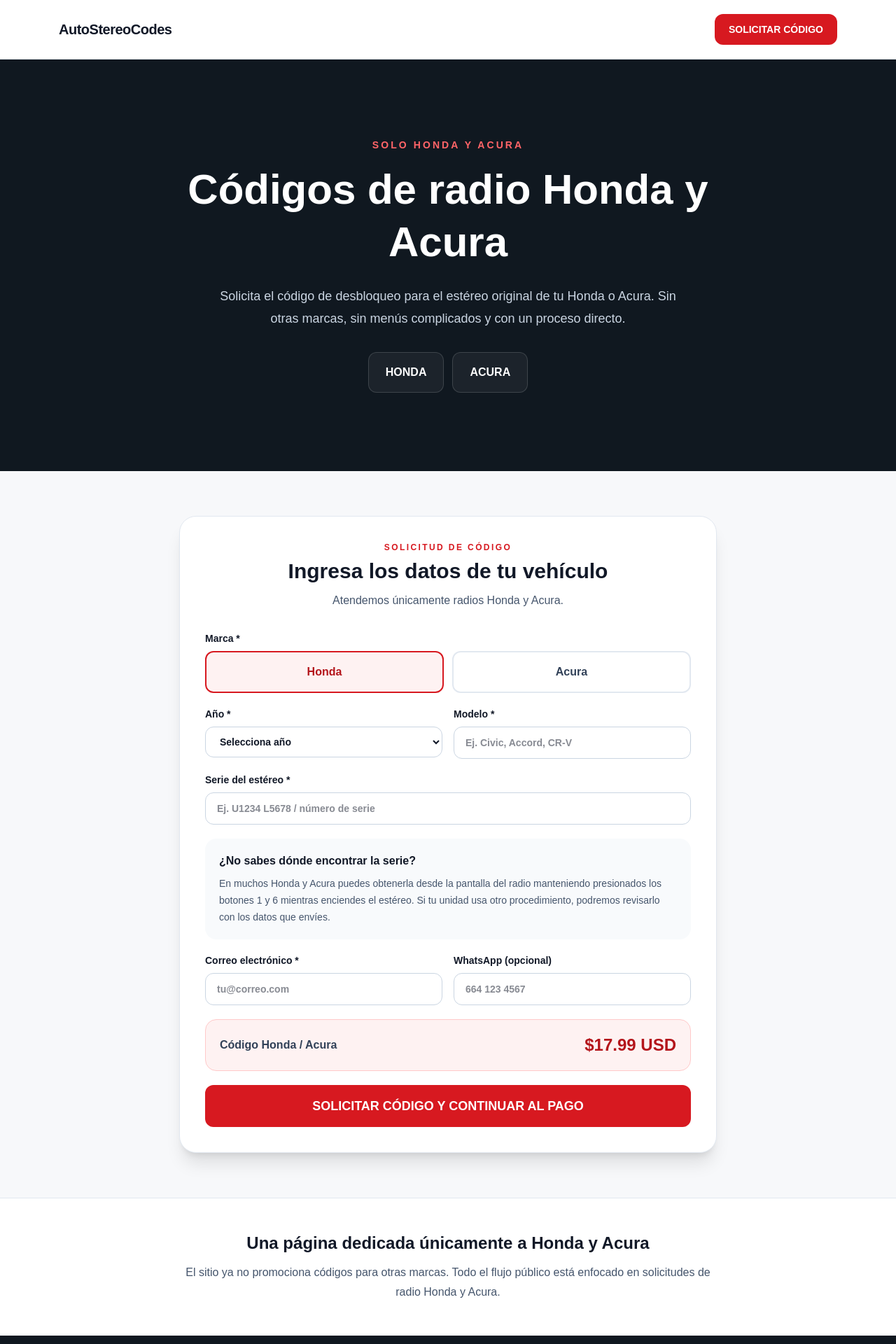
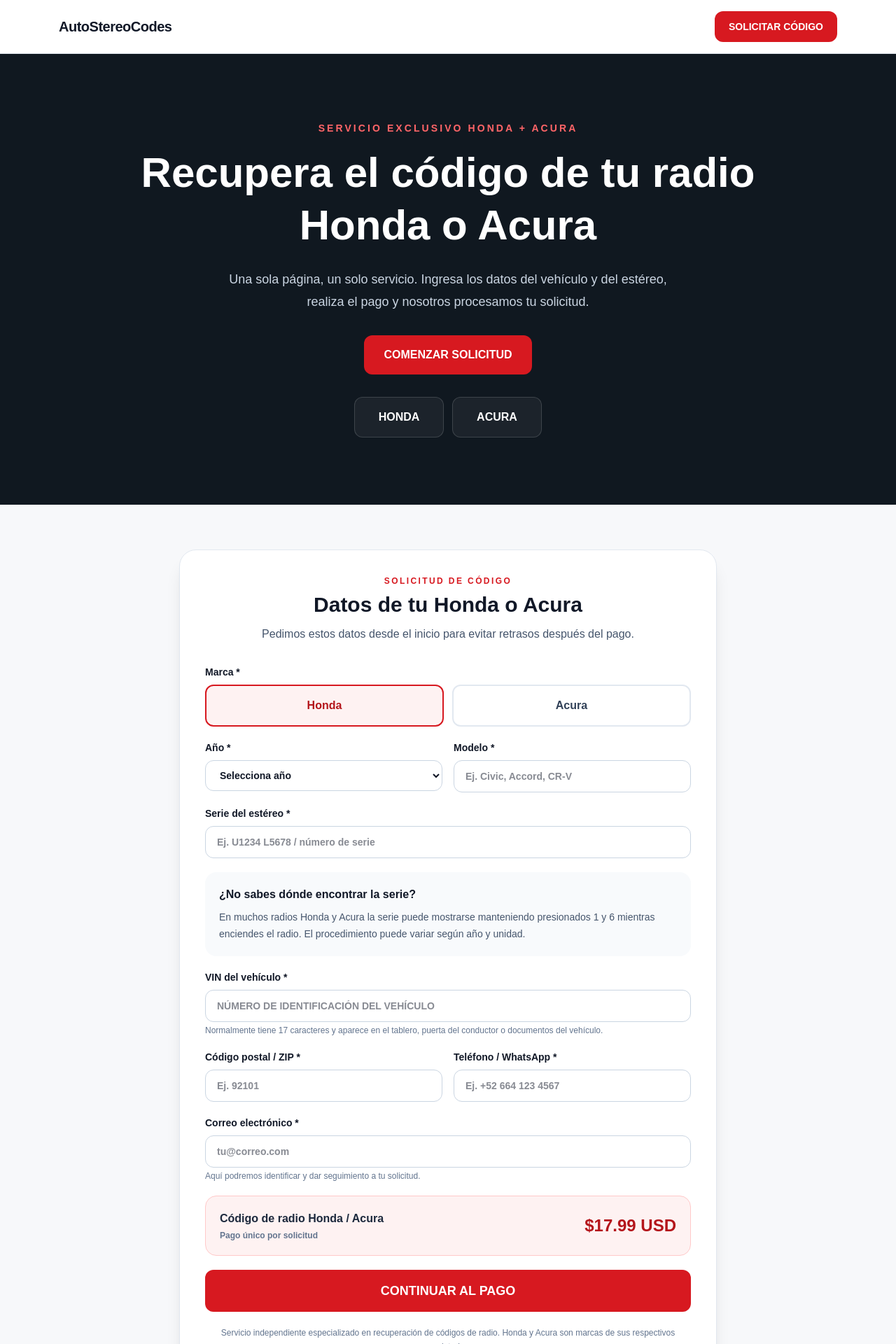
Before and after one commit to victornada2001-hash/Auto-Stereo-Codes---Car-Radio-Code-Service, a Next.js app in the folder app/: page / in a window 1280 px wide. Shown: the top 1920 px of the page at 70% size. Built offline with nearby package versions, Linux system fonts and the light colour scheme.

Commit message:
Simplify Honda Acura homepage and collect lookup details

```diff
--- a/app/app/HondaAcuraHome.tsx
+++ b/app/app/HondaAcuraHome.tsx
@@ -3,7 +3,7 @@
 import { FormEvent, useState } from "react";
 
 const PRICE_USD = 17.99;
-const YEARS = Array.from({ length: 31 }, (_, i) => String(new Date().getFullYear() - i));
+const YEARS = Array.from({ length: 35 }, (_, i) => String(new Date().getFullYear() - i));
 
 export default function HondaAcuraHome() {
   const [brand, setBrand] = useState<"Honda" | "Acura">("Honda");
@@ -16,11 +16,13 @@
     const year = String(data.get("year") || "").trim();
     const model = String(data.get("model") || "").trim();
     const serial = String(data.get("serial") || "").trim();
+    const vin = String(data.get("vin") || "").trim().toUpperCase();
+    const postalCode = String(data.get("postalCode") || "").trim().toUpperCase();
     const email = String(data.get("email") || "").trim();
     const phone = String(data.get("phone") || "").trim();
 
-    if (!year || !model || !serial || !email) {
-      setMessage("Completa marca, año, modelo, serie del estéreo y correo electrónico.");
+    if (!year || !model || !serial || !vin || !postalCode || !email || !phone) {
+      setMessage("Completa todos los datos para poder procesar tu código Honda o Acura.");
       return;
     }
 
@@ -32,8 +34,10 @@
         headers: { "Content-Type": "application/json" },
         body: JSON.stringify({
           serial,
+          vin,
+          postalCode,
           email,
-          phone: "",
+          phone,
           prioritySms: false,
           language: "es",
           detectedBrand: brand,
@@ -42,7 +46,14 @@
       });
       const result = await response.json();
       if (!response.ok || !result.url) {
-        setMessage("No pudimos iniciar el pago. Revisa tus datos e inténtalo de nuevo.");
+        const messages: Record<string, string> = {
+          INVALID_EMAIL: "Escribe un correo electrónico válido.",
+          EMAIL_UNDELIVERABLE: "No pudimos validar ese correo. Revisa que esté escrito correctamente.",
+          INVALID_INPUT: "Revisa los datos del vehículo e inténtalo de nuevo.",
+          UNSUPPORTED_BRAND: "Este servicio solo acepta Honda y Acura.",
+          NOT_CONFIGURED: "El sistema de pago todavía no está disponible. Inténtalo más tarde.",
+        };
+        setMessage(messages[result?.code] || "No pudimos iniciar el pago. Revisa tus datos e inténtalo de nuevo.");
         setBusy(false);
         return;
       }
@@ -55,31 +66,32 @@
 
   return (
     <main className="min-h-screen bg-[#f7f8fa] text-[#111827]">
-      <header className="border-b border-slate-200 bg-white">
-        <div className="mx-auto flex max-w-6xl items-center justify-between px-5 py-5">
+      <header className="sticky top-0 z-20 border-b border-slate-200 bg-white/95 backdrop-blur">
+        <div className="mx-auto flex max-w-6xl items-center justify-between px-5 py-4">
           <a href="/" className="text-xl font-black tracking-tight text-[#111827]">AutoStereoCodes</a>
-          <a href="#solicitar" className="rounded-xl bg-[#d71920] px-5 py-3 text-sm font-black uppercase text-white">Solicitar código</a>
+          <a href="#solicitar" className="rounded-xl bg-[#d71920] px-5 py-3 text-sm font-black uppercase text-white transition hover:bg-[#b4151b]">Solicitar código</a>
         </div>
       </header>
 
-      <section className="bg-[#101820] px-5 py-20 text-center text-white md:py-28">
+      <section className="bg-[#101820] px-5 py-16 text-center text-white md:py-24">
         <div className="mx-auto max-w-4xl">
-          <div className="text-sm font-black uppercase tracking-[.22em] text-red-400">Solo Honda y Acura</div>
-          <h1 className="mt-4 text-4xl font-black leading-tight sm:text-6xl">Códigos de radio Honda y Acura</h1>
-          <p className="mx-auto mt-6 max-w-2xl text-lg leading-8 text-slate-300">Solicita el código de desbloqueo para el estéreo original de tu Honda o Acura. Sin otras marcas, sin menús complicados y con un proceso directo.</p>
+          <div className="text-sm font-black uppercase tracking-[.22em] text-red-400">Servicio exclusivo Honda + Acura</div>
+          <h1 className="mt-4 text-4xl font-black leading-tight sm:text-6xl">Recupera el código de tu radio Honda o Acura</h1>
+          <p className="mx-auto mt-6 max-w-2xl text-lg leading-8 text-slate-300">Una sola página, un solo servicio. Ingresa los datos del vehículo y del estéreo, realiza el pago y nosotros procesamos tu solicitud.</p>
+          <a href="#solicitar" className="mt-8 inline-flex rounded-xl bg-[#d71920] px-7 py-4 font-black uppercase text-white transition hover:bg-[#b4151b]">Comenzar solicitud</a>
           <div className="mx-auto mt-8 flex max-w-md justify-center gap-3">
-            <div className="rounded-xl border border-white/15 bg-white/5 px-6 py-4 font-black">HONDA</div>
-            <div className="rounded-xl border border-white/15 bg-white/5 px-6 py-4 font-black">ACURA</div>
+            <div className="min-w-32 rounded-xl border border-white/15 bg-white/5 px-6 py-4 font-black">HONDA</div>
+            <div className="min-w-32 rounded-xl border border-white/15 bg-white/5 px-6 py-4 font-black">ACURA</div>
           </div>
         </div>
       </section>
 
-      <section id="solicitar" className="scroll-mt-8 px-5 py-16">
+      <section id="solicitar" className="scroll-mt-24 px-5 py-14 md:py-16">
         <div className="mx-auto max-w-3xl rounded-3xl border border-slate-200 bg-white p-6 shadow-xl sm:p-9">
           <div className="text-center">
             <div className="text-xs font-black uppercase tracking-[.2em] text-[#d71920]">Solicitud de código</div>
-            <h2 className="mt-2 text-3xl font-black">Ingresa los datos de tu vehículo</h2>
-            <p className="mt-3 text-slate-600">Atendemos únicamente radios Honda y Acura.</p>
+            <h2 className="mt-2 text-3xl font-black">Datos de tu Honda o Acura</h2>
+            <p className="mt-3 text-slate-600">Pedimos estos datos desde el inicio para evitar retrasos después del pago.</p>
           </div>
 
           <form onSubmit={submit} className="mt-8 grid gap-5">
@@ -87,7 +99,7 @@
               <div className="mb-2 text-sm font-black">Marca *</div>
               <div className="grid grid-cols-2 gap-3">
                 {(["Honda", "Acura"] as const).map(option => (
-                  <button key={option} type="button" onClick={() => setBrand(option)} className={`rounded-xl border-2 px-5 py-4 font-black transition ${brand === option ? "border-[#d71920] bg-red-50 text-[#b4151b]" : "border-slate-200 bg-white text-slate-700"}`}>
+                  <button key={option} type="button" onClick={() => setBrand(option)} className={`rounded-xl border-2 px-5 py-4 font-black transition ${brand === option ? "border-[#d71920] bg-red-50 text-[#b4151b]" : "border-slate-200 bg-white text-slate-700 hover:border-slate-300"}`}>
                     {option}
                   </button>
                 ))}
@@ -107,41 +119,55 @@
             </div>
 
             <label className="text-sm font-black">Serie del estéreo *
-              <input name="serial" required maxLength={100} placeholder="Ej. U1234 L5678 / número de serie" className="mt-2 w-full rounded-xl border border-slate-300 px-4 py-3 outline-none focus:border-[#d71920]" />
+              <input name="serial" required maxLength={100} autoCapitalize="characters" placeholder="Ej. U1234 L5678 / número de serie" className="mt-2 w-full rounded-xl border border-slate-300 px-4 py-3 outline-none focus:border-[#d71920]" />
             </label>
 
             <div className="rounded-2xl bg-slate-50 p-5">
               <div className="font-black">¿No sabes dónde encontrar la serie?</div>
-              <p className="mt-2 text-sm leading-6 text-slate-600">En muchos Honda y Acura puedes obtenerla desde la pantalla del radio manteniendo presionados los botones 1 y 6 mientras enciendes el estéreo. Si tu unidad usa otro procedimiento, podremos revisarlo con los datos que envíes.</p>
+              <p className="mt-2 text-sm leading-6 text-slate-600">En muchos radios Honda y Acura la serie puede mostrarse manteniendo presionados 1 y 6 mientras enciendes el radio. El procedimiento puede variar según año y unidad.</p>
             </div>
 
+            <label className="text-sm font-black">VIN del vehículo *
+              <input name="vin" required minLength={11} maxLength={17} autoCapitalize="characters" placeholder="Número de identificación del vehículo" className="mt-2 w-full rounded-xl border border-slate-300 px-4 py-3 uppercase outline-none focus:border-[#d71920]" />
+              <span className="mt-1 block text-xs font-medium text-slate-500">Normalmente tiene 17 caracteres y aparece en el tablero, puerta del conductor o documentos del vehículo.</span>
+            </label>
+
             <div className="grid gap-4 sm:grid-cols-2">
-              <label className="text-sm font-black">Correo electrónico *
-                <input name="email" type="email" required autoComplete="email" maxLength={254} placeholder="tu@correo.com" className="mt-2 w-full rounded-xl border border-slate-300 px-4 py-3 outline-none focus:border-[#d71920]" />
+              <label className="text-sm font-black">Código postal / ZIP *
+                <input name="postalCode" required maxLength={20} autoComplete="postal-code" placeholder="Ej. 92101" className="mt-2 w-full rounded-xl border border-slate-300 px-4 py-3 outline-none focus:border-[#d71920]" />
               </label>
-              <label className="text-sm font-black">WhatsApp (opcional)
-                <input name="phone" type="tel" autoComplete="tel" maxLength={32} placeholder="664 123 4567" className="mt-2 w-full rounded-xl border border-slate-300 px-4 py-3 outline-none focus:border-[#d71920]" />
+              <label className="text-sm font-black">Teléfono / WhatsApp *
+                <input name="phone" type="tel" required autoComplete="tel" maxLength={32} placeholder="Ej. +52 664 123 4567" className="mt-2 w-full rounded-xl border border-slate-300 px-4 py-3 outline-none focus:border-[#d71920]" />
               </label>
             </div>
 
-            <div className="flex items-center justify-between rounded-2xl border border-red-200 bg-red-50 p-5">
-              <span className="font-bold text-slate-700">Código Honda / Acura</span>
+            <label className="text-sm font-black">Correo electrónico *
+              <input name="email" type="email" required autoComplete="email" maxLength={254} placeholder="tu@correo.com" className="mt-2 w-full rounded-xl border border-slate-300 px-4 py-3 outline-none focus:border-[#d71920]" />
+              <span className="mt-1 block text-xs font-medium text-slate-500">Aquí podremos identificar y dar seguimiento a tu solicitud.</span>
+            </label>
+
+            <div className="flex flex-col gap-2 rounded-2xl border border-red-200 bg-red-50 p-5 sm:flex-row sm:items-center sm:justify-between">
+              <div>
+                <div className="font-black text-slate-800">Código de radio Honda / Acura</div>
+                <div className="mt-1 text-xs font-semibold text-slate-500">Pago único por solicitud</div>
+              </div>
               <span className="text-2xl font-black text-[#b4151b]">${PRICE_USD.toFixed(2)} USD</span>
             </div>
 
             {message && <div role="alert" className="rounded-xl border border-amber-300 bg-amber-50 p-4 font-semibold text-amber-900">{message}</div>}
 
             <button disabled={busy} type="submit" className="rounded-xl bg-[#d71920] px-6 py-4 text-lg font-black uppercase text-white transition hover:bg-[#b4151b] disabled:cursor-wait disabled:opacity-60">
-              {busy ? "Abriendo pago…" : "Solicitar código y continuar al pago"}
+              {busy ? "Abriendo pago…" : "Continuar al pago"}
             </button>
+            <p className="text-center text-xs font-medium leading-5 text-slate-500">Servicio independiente especializado en recuperación de códigos de radio. Honda y Acura son marcas de sus respectivos propietarios.</p>
           </form>
         </div>
       </section>
 
       <section className="border-t border-slate-200 bg-white px-5 py-12 text-center">
         <div className="mx-auto max-w-3xl">
-          <h2 className="text-2xl font-black">Una página dedicada únicamente a Honda y Acura</h2>
-          <p className="mt-3 leading-7 text-slate-600">El sitio ya no promociona códigos para otras marcas. Todo el flujo público está enfocado en solicitudes de radio Honda y Acura.</p>
+          <h2 className="text-2xl font-black">Solo Honda y Acura</h2>
+          <p className="mt-3 leading-7 text-slate-600">No ofrecemos códigos para Jeep, Chrysler, Nissan, Renault ni otras marcas. Todo el sistema está dedicado a radios Honda y Acura.</p>
         </div>
       </section>
 
```
